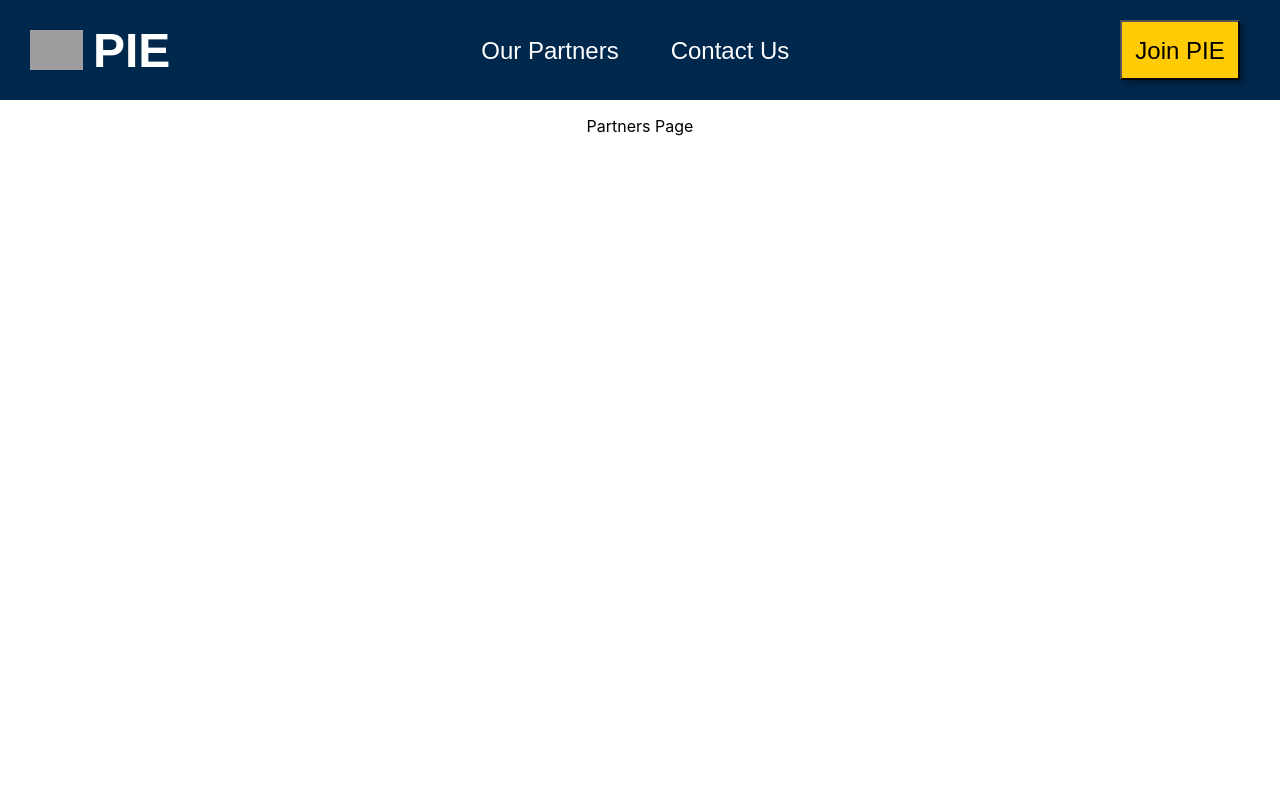
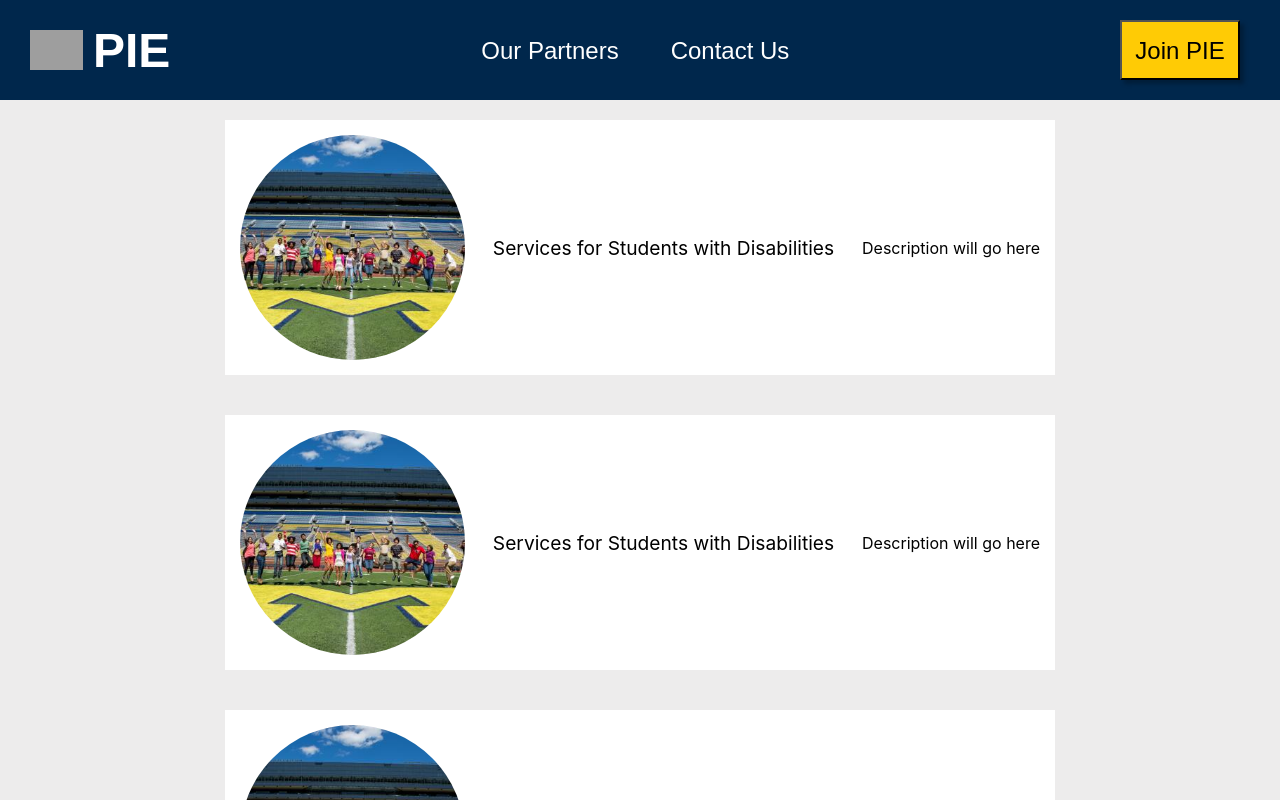
Before and after one commit to ConnorInglis18/pie-website, a React (Create React App) app: page / in a window 1280 px wide. Both pictures are taken after a click on the button "Our Partners". Shown: the top 800 px of the page. Built offline with nearby package versions, Linux system fonts and the light colour scheme; grey boxes are pictures that could not be loaded.

Commit message:
Partners page work

```diff
--- a/src/LandingPage.css
+++ b/src/LandingPage.css
@@ -18,7 +18,7 @@
   padding-bottom: 84px;
 }
 
-p {
+.LandingPage p {
   padding-left: 195px;
   padding-right: 195px;
 }
--- a/src/PartnersPage.css
+++ b/src/PartnersPage.css
@@ -0,0 +1,35 @@
+.PartnersPage {
+    display: flex;
+    flex-direction: column;
+    align-items: center;
+    /* justify-content: center; */
+    width: 100%;
+    height: 100%;
+    background-color: #EDECEC;
+}
+
+.PartnerComponent {
+    margin: 20px;
+    padding: 15px;
+    display: flex;
+    justify-content: space-between;
+    align-items: center;
+    width: 800px;
+    background-color:white;
+}
+
+.PartnerImage {
+    border-radius: 50%;
+    object-fit: cover;
+    width: 225px;
+    height: 225px;
+}
+
+.PartnerName {
+    font-size: larger;
+}
+
+/* .imageDiv {
+    background-image: url("./images/ssd_photo.jpg");
+    background-image: 'url(' + require('./images/ssd_photo.jpg') + ')';
+} */
--- a/src/PartnersPage.jsx
+++ b/src/PartnersPage.jsx
@@ -1,5 +1,6 @@
 import { Component } from 'react';
 import './PartnersPage.css';
+import background from "./images/ssd_photo.jpg"
 
 class PartnersPage extends Component {
   constructor(props) {
@@ -9,7 +10,21 @@ class PartnersPage extends Component {
   render() {
     return (
     <div className="PartnersPage">
-        <p>Partners Page</p>
+        <div className="PartnerComponent">
+          <img className="PartnerImage" src="./images/ssd_photo.jpg"></img>
+          <p className="PartnerName">Services for Students with Disabilities</p>
+          <p className="PartnerDescription">Description will go here</p>
+        </div>
+        <div className="PartnerComponent">
+          <img className="PartnerImage" src="./images/ssd_photo.jpg"></img>
+          <p className="PartnerName">Services for Students with Disabilities</p>
+          <p className="PartnerDescription">Description will go here</p>
+        </div>
+        <div className="PartnerComponent">
+          <img className="PartnerImage" src="./images/ssd_photo.jpg"></img>
+          <p className="PartnerName">Services for Students with Disabilities</p>
+          <p className="PartnerDescription">Description will go here</p>
+        </div>
     </div>
     );
   }
```
Also changed, not shown: public/images/ssd_photo.jpg (added).
